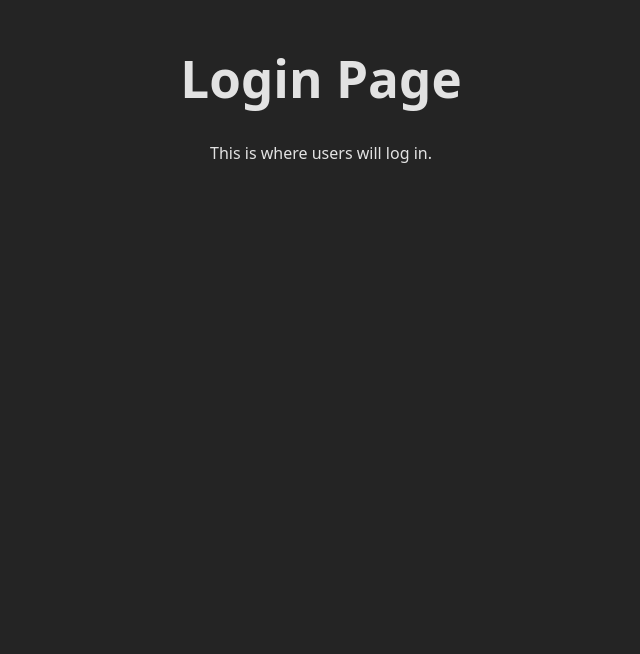
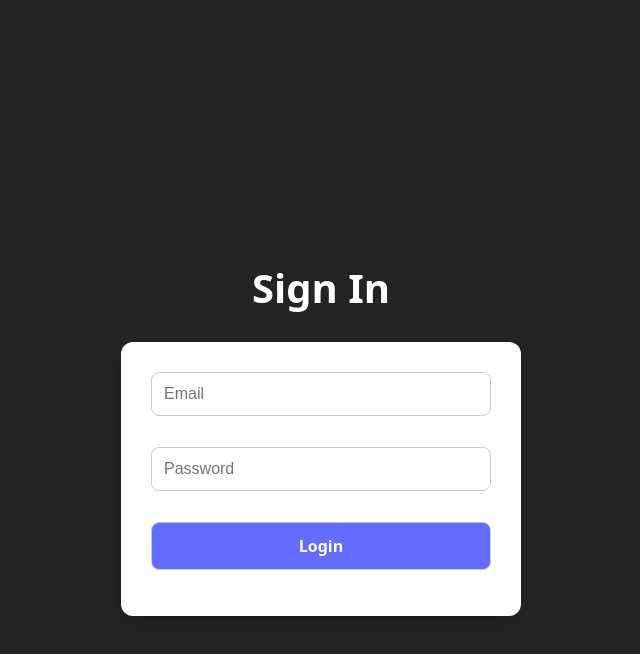
Before and after one commit to Bmsosi/muco-rental-app, a React app in the folder frontend/: page /login in a window 1280 px wide. Shown: the top 654 px of the page, without its empty margins (319-959 px from the left). Built offline with nearby package versions, Linux system fonts and the light colour scheme; the HTML template or start-up script is replaced by a standard one.

Commit message:
added message for registration

```diff
--- a/frontend/src/pages/Login.jsx
+++ b/frontend/src/pages/Login.jsx
@@ -1,8 +1,53 @@
+import { useState } from "react";
+import styles from "./Login.module.css";
+
 export default function Login() {
+  const [formData, setFormData] = useState({
+    email: "",
+    password: "",
+  });
+
+  const handleChange = (e) => {
+    setFormData({ ...formData, [e.target.name]: e.target.value });
+  };
+
+  const handleSubmit = async (e) => {
+    e.preventDefault();
+    try {
+      const res = await fetch("http://localhost:5000/api/login", {
+        method: "POST",
+        headers: { "Content-Type": "application/json" },
+        body: JSON.stringify(formData),
+      });
+      const data = await res.json();
+      console.log("Logged in user:", data);
+    } catch (err) {
+      console.error("Error logging in:", err);
+    }
+  };
+
   return (
-    <div style={{ textAlign: "center", marginTop: "50px" }}>
-      <h1>Login Page</h1>
-      <p>This is where users will log in.</p>
+    <div className={styles.container}>
+      <h2>Sign In</h2>
+      <form onSubmit={handleSubmit} className={styles.form}>
+        <input
+          type="email"
+          name="email"
+          placeholder="Email"
+          value={formData.email}
+          onChange={handleChange}
+          required
+        />
+        <input
+          type="password"
+          name="password"
+          placeholder="Password"
+          value={formData.password}
+          onChange={handleChange}
+          required
+        />
+        <button type="submit">Login</button>
+      </form>
     </div>
   );
 }
--- a/frontend/src/pages/Register.jsx
+++ b/frontend/src/pages/Register.jsx
@@ -24,6 +24,7 @@ export default function Register() {
       });
       const data = await res.json();
       console.log("Registered user:", data);
+       setSuccess("Registration successful! Please login.");
     } catch (err) {
       console.error("Error registering user:", err);
     }
--- /dev/null
+++ b/frontend/src/pages/login.module.css
@@ -0,0 +1,42 @@
+.container {
+  display: flex;
+  flex-direction: column;
+  align-items: center;
+  justify-content: center;
+  min-height: 100vh;
+  padding: 20px;
+  background-color: #242424;
+  color: #fff;
+}
+
+h2 {
+  font-size: 2.5rem;
+  margin-bottom: 1.5rem;
+}
+
+.form {
+  display: flex;
+  flex-direction: column;
+  width: 100%;
+  max-width: 400px;
+}
+
+input, select, button {
+  margin-bottom: 1rem;
+  padding: 12px;
+  font-size: 1rem;
+  border-radius: 8px;
+  border: 1px solid #ccc;
+}
+
+button {
+  background-color: #646cff;
+  color: white;
+  font-weight: bold;
+  cursor: pointer;
+  transition: background-color 0.25s;
+}
+
+button:hover {
+  background-color: #535bf2;
+}
```
